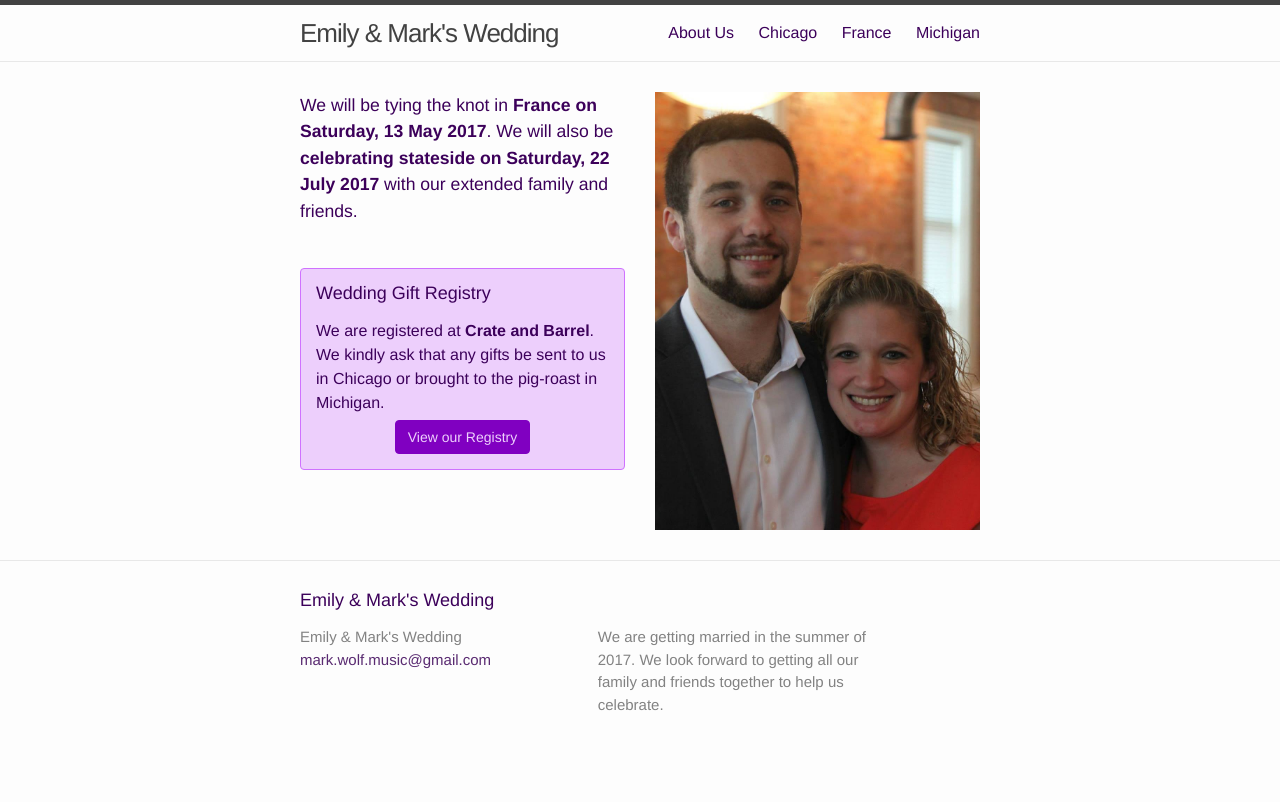
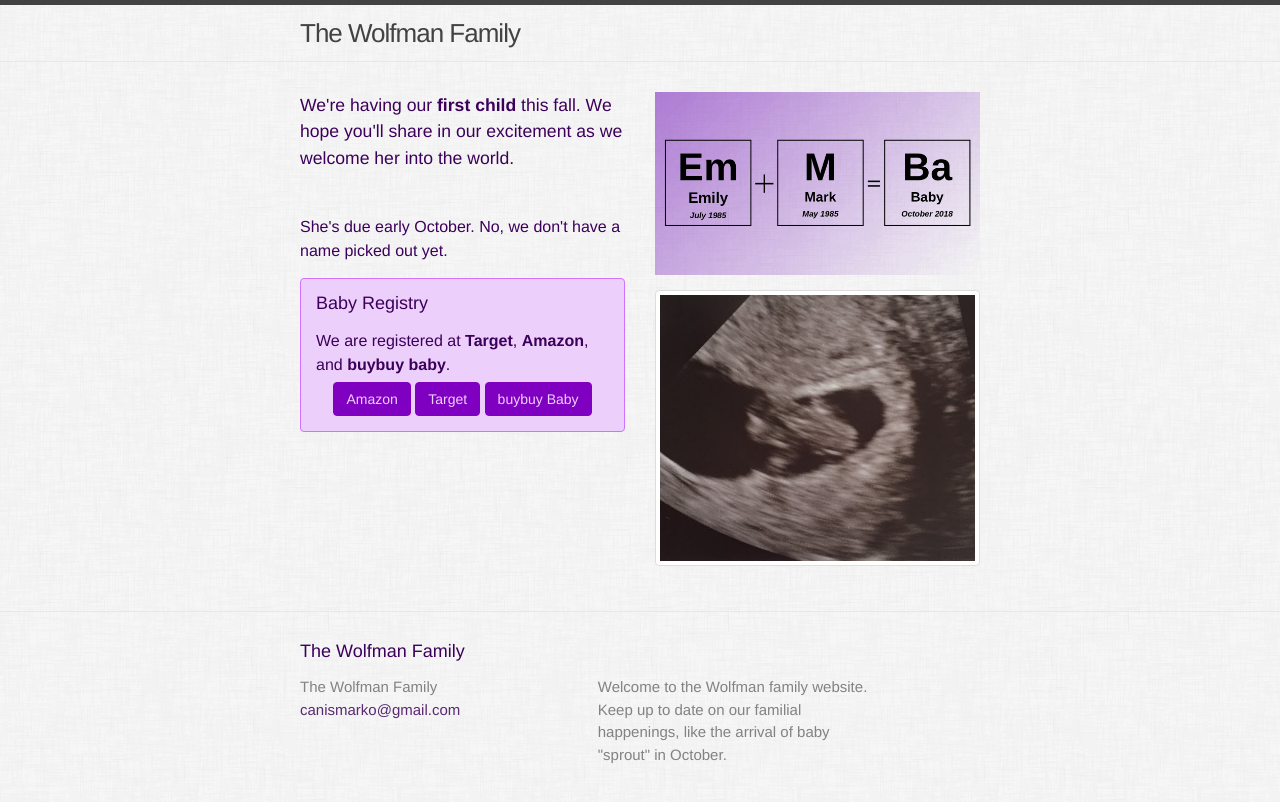
Before and after one commit to canismarko/prettywolves, a Jekyll site: the page built from index.html, in a window 1280 px wide. Shown: the top 802 px of the page. Built offline with Jekyll 4.4.1, drawn with Linux system fonts in a browser that asks for light colours.

Commit message:
Re-worked front page for baby registries, etc.

```diff
--- a/_config.yml
+++ b/_config.yml
@@ -6,15 +6,16 @@
 # 'jekyll serve'. If you change this file, please restart the server process.
 
 # Site settings
-title: Emily & Mark's Wedding
-email: mark.wolf.music@gmail.com
+title: The Wolfman Family
+email: canismarko@gmail.com
 description: > # this means to ignore newlines until "baseurl"
-  We are getting married in the summer of 2017. We look forward to
-  getting all our family and friends together to help us celebrate.
+  Welcome to the Wolfman family website. Keep up to date on our familial
+  happenings, like the arrival of baby "sprout" in October.
+
 baseurl: "" # the subpath of your site, e.g. /blog
-url: "http://yourdomain.com" # the base hostname & protocol for your site
-twitter_username: jekyllrb
-github_username:  jekyll
+url: "http://prettywolves.com" # the base hostname & protocol for your site
+twitter_username: m3wolf
+github_username:  canismarko
 
 # Build settings
 markdown: kramdown
--- a/_includes/header.html
+++ b/_includes/header.html
@@ -5,21 +5,21 @@
     <a class="site-title" href="{{ site.baseurl }}/">{{ site.title }}</a>
 
     <nav class="site-nav">
-      <a href="#" class="menu-icon">
-        <svg viewBox="0 0 18 15">
-          <path fill="#424242" d="M18,1.484c0,0.82-0.665,1.484-1.484,1.484H1.484C0.665,2.969,0,2.304,0,1.484l0,0C0,0.665,0.665,0,1.484,0 h15.031C17.335,0,18,0.665,18,1.484L18,1.484z"/>
-          <path fill="#424242" d="M18,7.516C18,8.335,17.335,9,16.516,9H1.484C0.665,9,0,8.335,0,7.516l0,0c0-0.82,0.665-1.484,1.484-1.484 h15.031C17.335,6.031,18,6.696,18,7.516L18,7.516z"/>
-          <path fill="#424242" d="M18,13.516C18,14.335,17.335,15,16.516,15H1.484C0.665,15,0,14.335,0,13.516l0,0 c0-0.82,0.665-1.484,1.484-1.484h15.031C17.335,12.031,18,12.696,18,13.516L18,13.516z"/>
-        </svg>
-      </a>
+      <!-- <a href="#" class="menu-icon"> -->
+      <!--   <svg viewBox="0 0 18 15"> -->
+      <!--     <path fill="#424242" d="M18,1.484c0,0.82-0.665,1.484-1.484,1.484H1.484C0.665,2.969,0,2.304,0,1.484l0,0C0,0.665,0.665,0,1.484,0 h15.031C17.335,0,18,0.665,18,1.484L18,1.484z"/> -->
+      <!--     <path fill="#424242" d="M18,7.516C18,8.335,17.335,9,16.516,9H1.484C0.665,9,0,8.335,0,7.516l0,0c0-0.82,0.665-1.484,1.484-1.484 h15.031C17.335,6.031,18,6.696,18,7.516L18,7.516z"/> -->
+      <!--     <path fill="#424242" d="M18,13.516C18,14.335,17.335,15,16.516,15H1.484C0.665,15,0,14.335,0,13.516l0,0 c0-0.82,0.665-1.484,1.484-1.484h15.031C17.335,12.031,18,12.696,18,13.516L18,13.516z"/> -->
+      <!--   </svg> -->
+      <!-- </a> -->
 
-      <div class="trigger">
-        {% for my_page in site.pages %}
-          {% if my_page.title %}
-        <a class="page-link" href="{{ my_page.url | prepend: site.baseurl }}">{{ my_page.title }}</a>
-        {% endif %}
-        {% endfor %}
-      </div>
+      <!-- <div class="trigger"> -->
+      <!--   {% for my_page in site.pages %} -->
+      <!--     {% if my_page.title %} -->
+      <!--   <a class="page-link" href="{{ my_page.url | prepend: site.baseurl }}">{{ my_page.title }}</a> -->
+      <!--   {% endif %} -->
+      <!--   {% endfor %} -->
+      <!-- </div> -->
     </nav>
 
   </div>
--- a/_sass/_base.scss
+++ b/_sass/_base.scss
@@ -15,6 +15,8 @@ dl, dd, ol, ul, figure {
 .about-page h2 {
     text-align: center;
 }
+
+
 
 /**
  * A new alert box with the main color theme
@@ -48,7 +50,8 @@ dl, dd, ol, ul, figure {
 body {
     font: $base-font-weight #{$base-font-size}/#{$base-line-height} $base-font-family;
     color: $text-color;
-    background-color: $background-color;
+    // background-color: $background-color;
+    background-image: url('/images/dust_scratches.png');
     -webkit-text-size-adjust: 100%;
     -webkit-font-feature-settings: "kern" 1;
     -moz-font-feature-settings: "kern" 1;
--- a/index.html
+++ b/index.html
@@ -7,27 +7,44 @@ layout: default
   <div class="row">
     <div class="col-md-6">
       <p class="welcome-message">
-	We will be tying the knot in <strong>France on Saturday, 13 May
-	2017</strong>. We will also be <strong>celebrating stateside
-	on Saturday, 22 July 2017</strong> with our extended family and
-	friends.
+	We're having our <strong>first child</strong> this fall. We
+	hope you'll share in our excitement as we welcome her into the
+	world.
+      </p>
+      <p>
+	She's due early October. No, we don't have a name picked out
+	yet.
       </p>
       <div class="alert alert-primary">
-	<h4>Wedding Gift Registry</h4>
+	<h4>Baby Registry</h4>
 	<p>
-	  We are registered at <b>Crate and Barrel</b>. We kindly ask
-	  that any gifts be sent to us in Chicago or brought to the
-	  pig-roast in Michigan.
+	  We are registered at <b>Target</b>, <b>Amazon</b>,
+	  and <b>buybuy baby</b>.
 	</p>
 	<p class="text-center">
-	  <a class="btn btn-primary"
-	     href="http://www.crateandbarrel.com/gift-registry/emily-prettyman-and-mark-wolf/r5664697">
-	    View our Registry</a>
+	  <a href="https://www.amazon.com/baby-reg/emily-wolfman-october-2018-chicago/3N4CBHYDPW0G3"
+	     alt="Amazon registry" class="btn btn-primary">
+	    Amazon
+	  </a>
+	  <a href=" https://www.target.com/gift-registry/gift/cc08f2e7e95c4686987225096ae3bb9c"
+	     alt="Target registry" class="btn btn-primary">
+	    Target
+	  </a>
+	  <a href="https://www.buybuybaby.com:443/store/giftregistry/view_registry_guest.jsp?registryId=545854579&eventType=Baby&pwsurl="
+	     alt="Amazon registry" class="btn btn-primary">
+	    buybuy Baby
+	  </a>
 	</p>
       </div>
     </div>
     <div class="col-md-6">
-      <img src="/images/adams-wedding.jpg" alt="Photo of Emily and Mark" />
+      <p>
+	<img src="/images/baby-elements.png" class="img-responsive" />
+      </p>
+      <p>
+	<img src="/images/sprout/sprout-sonogram-2018-02-21.jpg" alt="Sonogram of our first child"
+	     class="img-responsive img-thumbnail" />
+      </p>
     </div>
   </div>
 
```
Also changed, not shown: images/amazon_logo.png (added), images/baby-elements.png (added), images/baby-elements.svg (added), images/dust_scratches.png (added), images/favicon.png, images/sprout/sprout-sonogram-2018-02-21.jpg (added), 1 other file.
